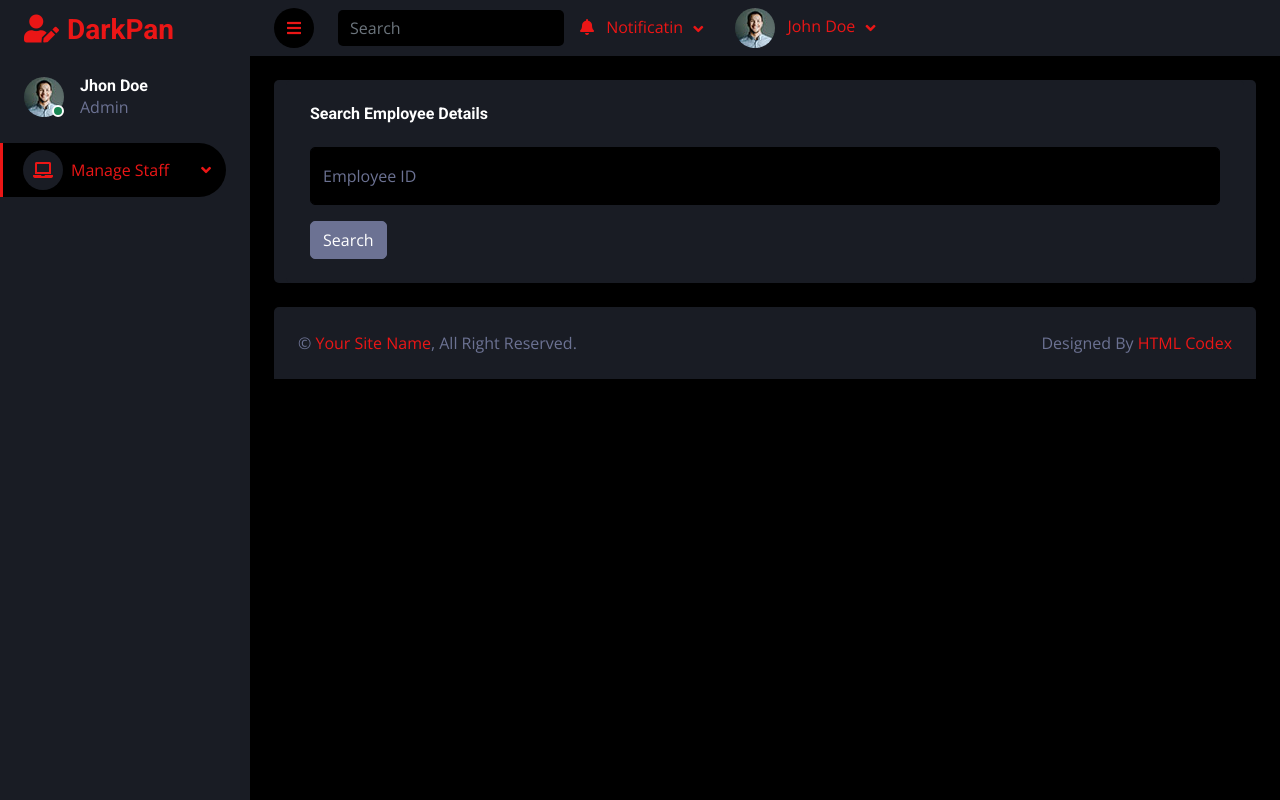
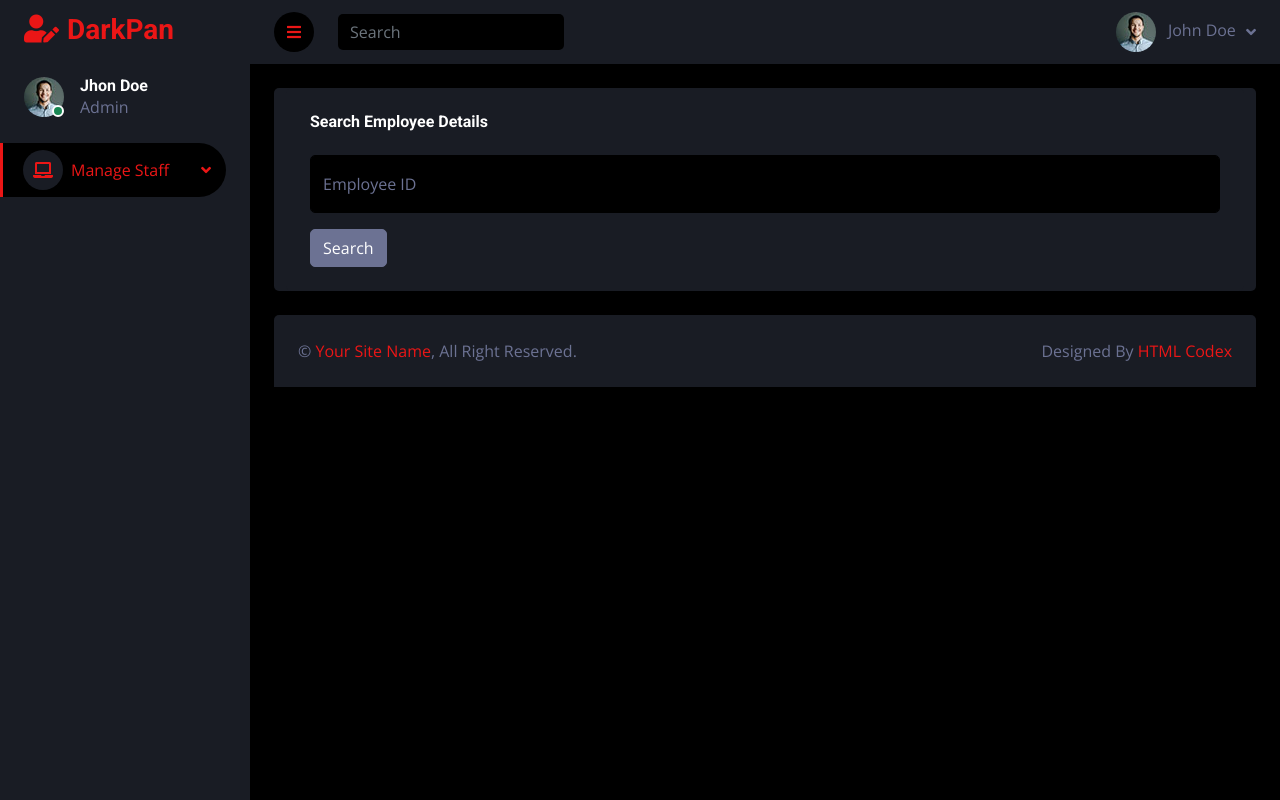
Before and after one commit to jangjue/aws-main, a Flask app: page /searchemp/ in a window 1280 px wide. Run offline with Flask 2, Linux system fonts and the light colour scheme; some libraries are stand-ins or nearby versions.

Commit message:
fix navbar

```diff
--- a/templates/index.html
+++ b/templates/index.html
@@ -68,7 +68,7 @@
                         <a href="#" class="nav-link dropdown-toggle active" data-bs-toggle="dropdown"><i
                                 class="fa fa-laptop me-2"></i>Manage Staff</a>
                         <div class="dropdown-menu bg-transparent border-0">
-                            <a href="/templates/index.html" class="dropdown-item active">Display Employees</a>
+                            <a href="/" class="dropdown-item active">Display Employees</a>
                             <a href="/addemp/" class="dropdown-item">Add Employee</a>
                             <!--<a href="/templates/editEmployee.html" class="dropdown-item">Edit Employee</a>-->
                             <a href="/searchemp/" class="dropdown-item">Search Employee</a>
--- a/templates/searchEmployee.html
+++ b/templates/searchEmployee.html
@@ -92,11 +92,7 @@
                 <form class="d-none d-md-flex ms-4">
                     <input class="form-control bg-dark border-0" type="search" placeholder="Search">
                 </form>
-                        <a href="#" class="nav-link dropdown-toggle" data-bs-toggle="dropdown">
-                            <i class="fa fa-bell me-lg-2"></i>
-                            <span class="d-none d-lg-inline-flex">Notificatin</span>
-                        </a>
-
+                <div class="navbar-nav align-items-center ms-auto">
                     <div class="nav-item dropdown">
                         <a href="#" class="nav-link dropdown-toggle" data-bs-toggle="dropdown">
                             <img class="rounded-circle me-lg-2" src="/static/img/user.jpg" alt=""
@@ -109,6 +105,7 @@
                             <a href="#" class="dropdown-item">Log Out</a>
                         </div>
                     </div>
+                </div>
             </nav>
             <!-- Navbar End -->
 
```
